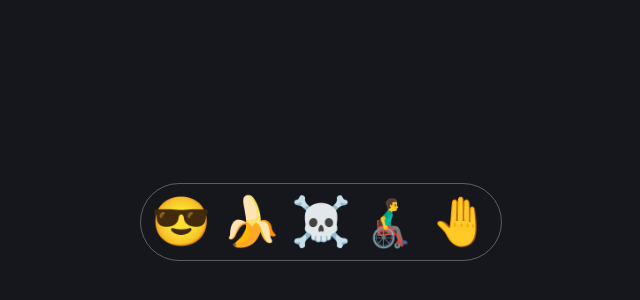
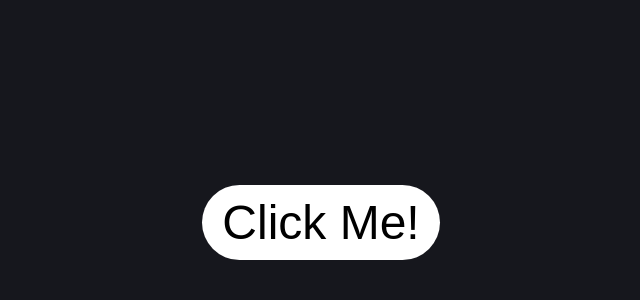
Before and after one commit to Cyri0/animations-gy1, a React (Vite) app: page / in a window 1280 px wide. Shown: the part 178-478 px from the top of the page, without its empty margins (319-959 px from the left). Built offline with nearby package versions, Linux system fonts and the light colour scheme.

Commit message:
Add AnimatedBorder component and update Emoji component with hover effect

```diff
--- a/src/App.tsx
+++ b/src/App.tsx
@@ -1,9 +1,12 @@
+import AnimatedBorder from "./components/AnimatedBorder/AnimatedBorder"
 import EmojiWrapper from "./components/Emoji/EmojiWrapper"
 
 const App = () => {
   return (
     <div>
-      <EmojiWrapper/>
+      {/* <EmojiWrapper/> */}
+
+      <AnimatedBorder/>
     </div>
   )
 }
--- /dev/null
+++ b/src/components/AnimatedBorder/AnimatedBorder.module.css
@@ -0,0 +1,45 @@
+.background{
+    --border-radius: 50px;
+    position: relative;
+    overflow: hidden;
+    border-radius: var(--border-radius);
+    font-size: 3rem;
+    font-family: Arial, Helvetica, sans-serif;
+    cursor: pointer;
+    user-select: none;
+}
+
+.background:hover::before{
+    content: "";
+    width: 200%;
+    aspect-ratio: 1 / 1;
+    background: conic-gradient(
+        transparent 90deg,
+        #4285F4 180deg,
+        #EA4335,
+        #34A853,
+        #FBBC05,
+        transparent);
+    position: absolute;
+    transform: translate(-50%, -50%);
+    left: 50%;
+    top: 50%;
+    animation-name: doTheRotate;
+    animation-duration: 2s;
+    animation-iteration-count: infinite;
+    animation-timing-function: linear;
+    z-index: -1;
+}
+
+.foreground{
+    background: white;
+    margin: 5px;
+    padding: 10px 20px;
+    color: black;
+    border-radius: var(--border-radius);
+}
+
+@keyframes doTheRotate {
+    0% { transform: translate(-50%, -50%) rotate(0deg); }
+    100% { transform: translate(-50%, -50%) rotate(360deg); }
+}
--- /dev/null
+++ b/src/components/AnimatedBorder/AnimatedBorder.tsx
@@ -0,0 +1,11 @@
+import styles from "./AnimatedBorder.module.css"
+
+const AnimatedBorder = () => {
+  return (
+    <div className={styles.background}>
+      <div className={styles.foreground}>Click Me!</div>
+    </div>
+  )
+}
+
+export default AnimatedBorder
--- a/src/components/Emoji/Emoji.module.css
+++ b/src/components/Emoji/Emoji.module.css
@@ -8,3 +8,17 @@
 .emoji:hover{
     transform: scale(2) translateY(-10px);
 }
+
+.emoji:hover::before{
+    content: attr(data-before);
+    position: absolute;
+    font-size: 0.7rem;
+    background: black;
+    transform: translate(-50%, -50%);
+    left: 50%;
+    top: -5px;
+    padding: 5px 10px;
+    border-radius: 20px;
+    font-family: Arial, Helvetica, sans-serif;
+    width: max-content;
+}
--- a/src/components/Emoji/Emoji.tsx
+++ b/src/components/Emoji/Emoji.tsx
@@ -7,7 +7,7 @@ type EmojiProps = {
 
 const Emoji = ({emoji,text}: EmojiProps) => {
   return (
-    <div className={styles.emoji}>{emoji}</div>
+    <div className={styles.emoji} data-before={text}>{emoji}</div>
   )
 }
 
--- a/src/index.css
+++ b/src/index.css
@@ -1,5 +1,9 @@
 :root{
   --bg: #16171d;
+}
+
+*{
+  box-sizing: border-box;
 }
 
 body{
```
